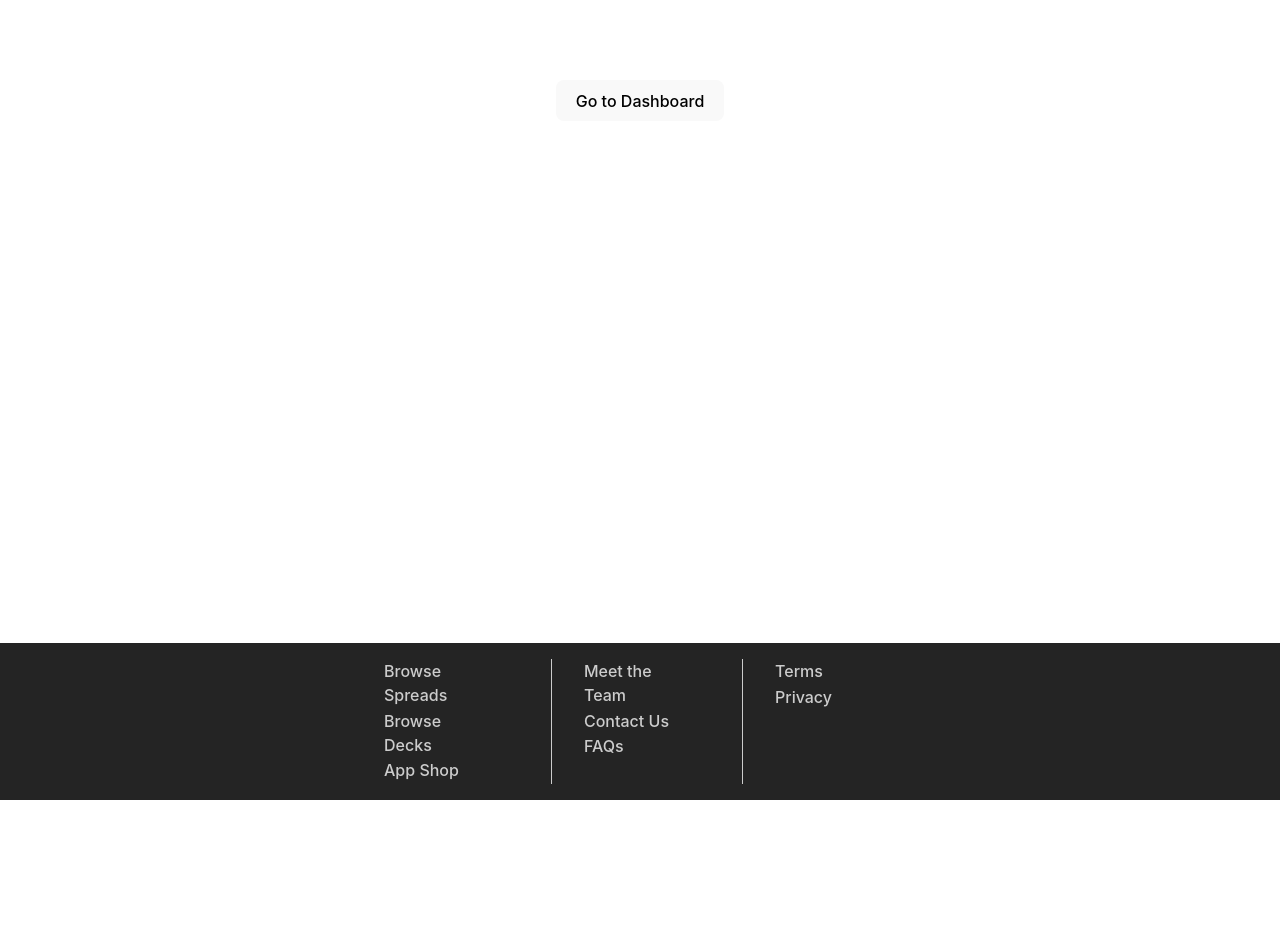
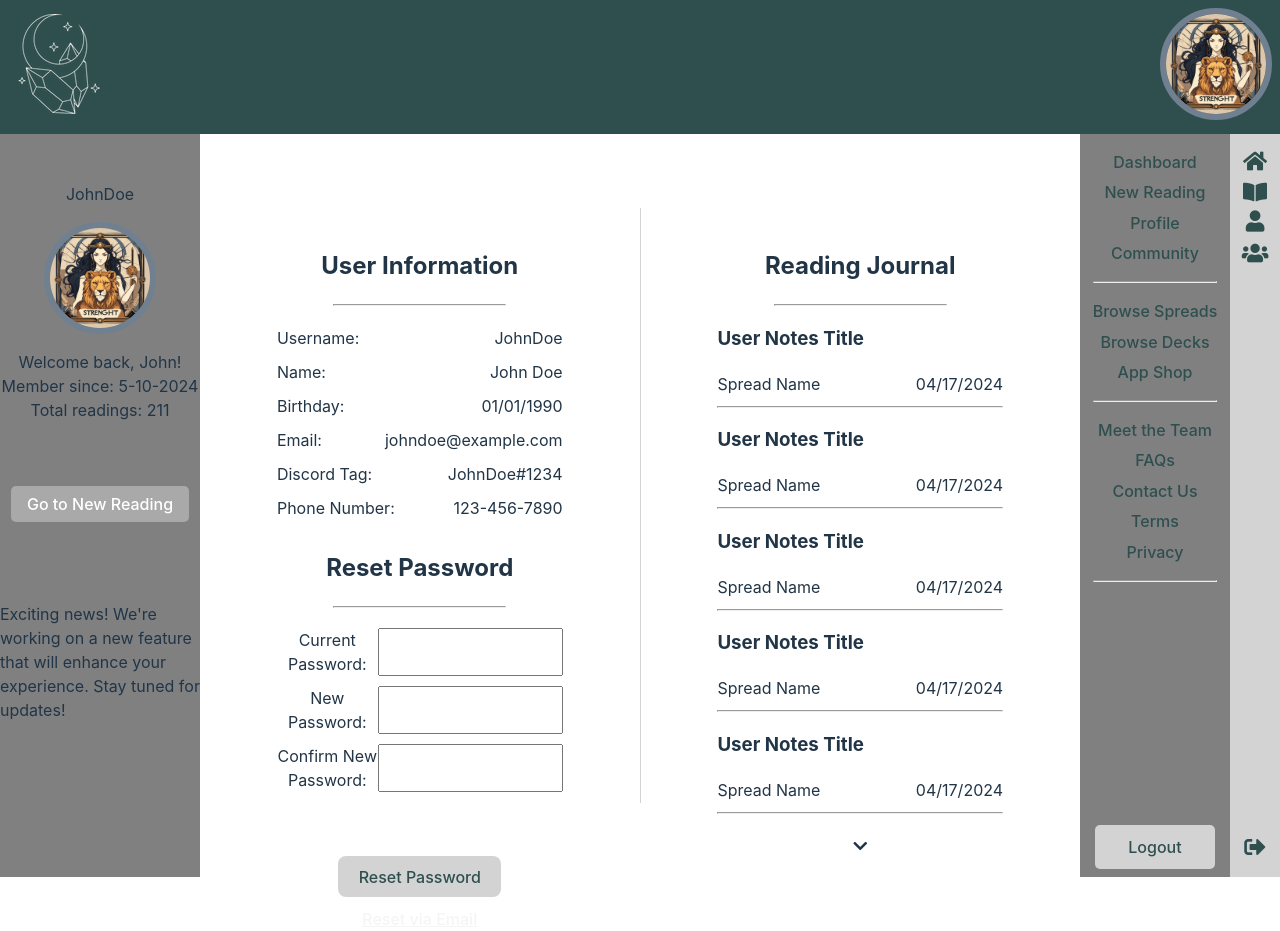
Before and after one commit to AndreaRene/router_testing, a React (Vite) app: page /dashboard in a window 1280 px wide. Before the commit this address led to /landing. Before the commit the page ends 800 px from the top, so only its background shows below. Built offline with nearby package versions, Linux system fonts and the light colour scheme.

Commit message:
work on auth based rendering for nav icons in about pages

```diff
--- a/src/App.jsx
+++ b/src/App.jsx
@@ -25,6 +25,7 @@
       <Route path="/community" element={<ProtectedContent content="community" />} />
       <Route path="/aboutUs" element={<Layout content="aboutUs" />} />
       <Route path="/faqs" element={<Layout content="faqs" />} />
+      <Route path="/contactUs" element={<Layout content="contactUs" />} />
       <Route path="/privacy" element={<Layout content="privacy" />} />
       <Route path="/terms" element={<Layout content="terms" />} />
     </Routes>
--- a/src/Components/AppElements/NavContainer.jsx
+++ b/src/Components/AppElements/NavContainer.jsx
@@ -1,52 +1,43 @@
 import { useLocation } from 'react-router-dom';
+import { useAuth } from '../../utils/auth/AuthContext';
 import NavIcons from '../NavigationPane/NavigationIcons';
 import NavLinks from '../NavigationPane/NavigationLinks';
 
-const routeToNavComponents = {
-    '/dashboard': () => (
-        <div style={ { display: 'flex', height: '100%' } }>
-            <NavLinks />
-            <NavIcons />
-        </div>
-    ),
-    '/profile': () => (
-        <div style={ { display: 'flex', height: '100%' } }>
-            <NavLinks />
-            <NavIcons />
-        </div>
-    ),
-    '/newreading': NavIcons,
-    '/community': () => (
-        <div style={ { display: 'flex', height: '100%' } }>
-            <NavLinks />
-            <NavIcons />
-        </div>
-    ),
-    '/browseSpreads': () => (
-        <div style={ { display: 'flex', height: '100%' } }>
-            <NavLinks />
-            <NavIcons />
-        </div>
-    ),
-    '/browseDecks': () => (
-        <div style={ { display: 'flex', height: '100%' } }>
-            <NavLinks />
-            <NavIcons />
-        </div>
-    ),
-    '/appShop': () => (
-        <div style={ { display: 'flex', height: '100%' } }>
-            <NavLinks />
-            <NavIcons />
-        </div>
-    )
-};
-
 const NavContainer = () => {
     const location = useLocation();
-    const NavComponents = routeToNavComponents[location.pathname];
+    const { isAuthenticated } = useAuth();
 
-    return <div style={ { display: 'flex' } }>{ NavComponents && <NavComponents /> }</div>;
-};
+    const getNavComponent = () => {
+      const commonNav = (
+        <div style={{ display: 'flex', height: '100%' }}>
+          <NavLinks />
+          <NavIcons />
+        </div>
+      );
 
-export default NavContainer;
+      // Mapping routes to components
+      const routes = {
+        '/dashboard': commonNav,
+        '/profile': commonNav,
+        '/community': commonNav,
+        '/browseSpreads': commonNav,
+        '/browseDecks': commonNav,
+        '/appShop': commonNav,
+        '/newreading': <NavIcons />,
+        '/aboutUs': isAuthenticated ? <NavIcons /> : null,
+        '/faqs': isAuthenticated ? <NavIcons /> : null,
+        '/contactUs': isAuthenticated ? <NavIcons /> : null,
+        '/terms': isAuthenticated ? <NavIcons /> : null,
+        '/privacy': isAuthenticated ? <NavIcons /> : null,
+      };
+
+      // Fallback for routes not explicitly defined
+      return routes[location.pathname] || null;
+    };
+
+    const NavComponent = getNavComponent();
+
+    return <div style={{ display: 'flex' }}>{NavComponent}</div>;
+  };
+
+  export default NavContainer;
--- a/src/Components/AppLayout/Layout.jsx
+++ b/src/Components/AppLayout/Layout.jsx
@@ -1,3 +1,5 @@
+import React from 'react';
+import PropTypes from 'prop-types';
 import Header from '../AppElements/HeaderContainer';
 import Aside from '../AppElements/AsideContainer';
 import Main from '../AppElements/MainContainer';
@@ -6,16 +8,22 @@
 
 const Layout = ({ content }) => {
     return (
-        <div style={{ display: 'flex', flexDirection: 'column', height: '100vh' }}>
+        <div style={{ display: 'flex', flexDirection: 'column', minHeight: '100vh' }}>
             <Header content={content} />
-            <section style={{ display: 'flex', flexGrow: 1 }}>
-                <Aside content={content} />
-                <Main content={content} />
-                <Nav content={content} />
-            </section>
-            <Footer content={content} />
+            <div style={{ display: 'flex', flex: 1 }}>
+                <Aside content={content} style={{ height: '100%' }} />
+                <div style={{ display: 'flex', flexDirection: 'column', flex: 1 }}>
+                    <Main content={content} style={{ flex: 1 }} />
+                    <Footer content={content} />
+                </div>
+                <Nav content={content} style={{ height: '100%' }} />
+            </div>
         </div>
     );
 };
 
+Layout.propTypes = {
+    content: PropTypes.string.isRequired,
+};
+
 export default Layout;
--- a/src/utils/auth/AuthContext.jsx
+++ b/src/utils/auth/AuthContext.jsx
@@ -1,7 +1,7 @@
 import { createContext, useContext, useState } from 'react';
 import PropTypes from 'prop-types';
 
-const INITIAL_AUTH_STATE = false;
+const INITIAL_AUTH_STATE = true;
 
 const AuthContext = createContext({
   isAuthenticated: INITIAL_AUTH_STATE,
```
